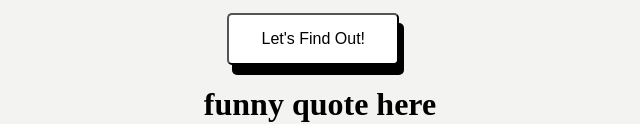
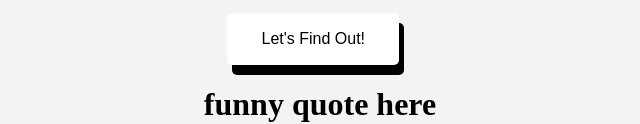
Before and after one commit to nanaawesome/whatday, a plain HTML site: page index.html in a window 1280 px wide. Shown: the part 208-332 px from the top of the page, without its empty margins (320-960 px from the left). Drawn offline with Linux system fonts and the light colour scheme.

Commit message:
Update index.css

```diff
--- a/index.css
+++ b/index.css
@@ -26,6 +26,6 @@
     padding: 15px 32px;
     text-align: center;
     font-size: 16px;
-    border-color:none;
+    border-color:transparent;
     box-shadow: 5px 10px;
 }
```
